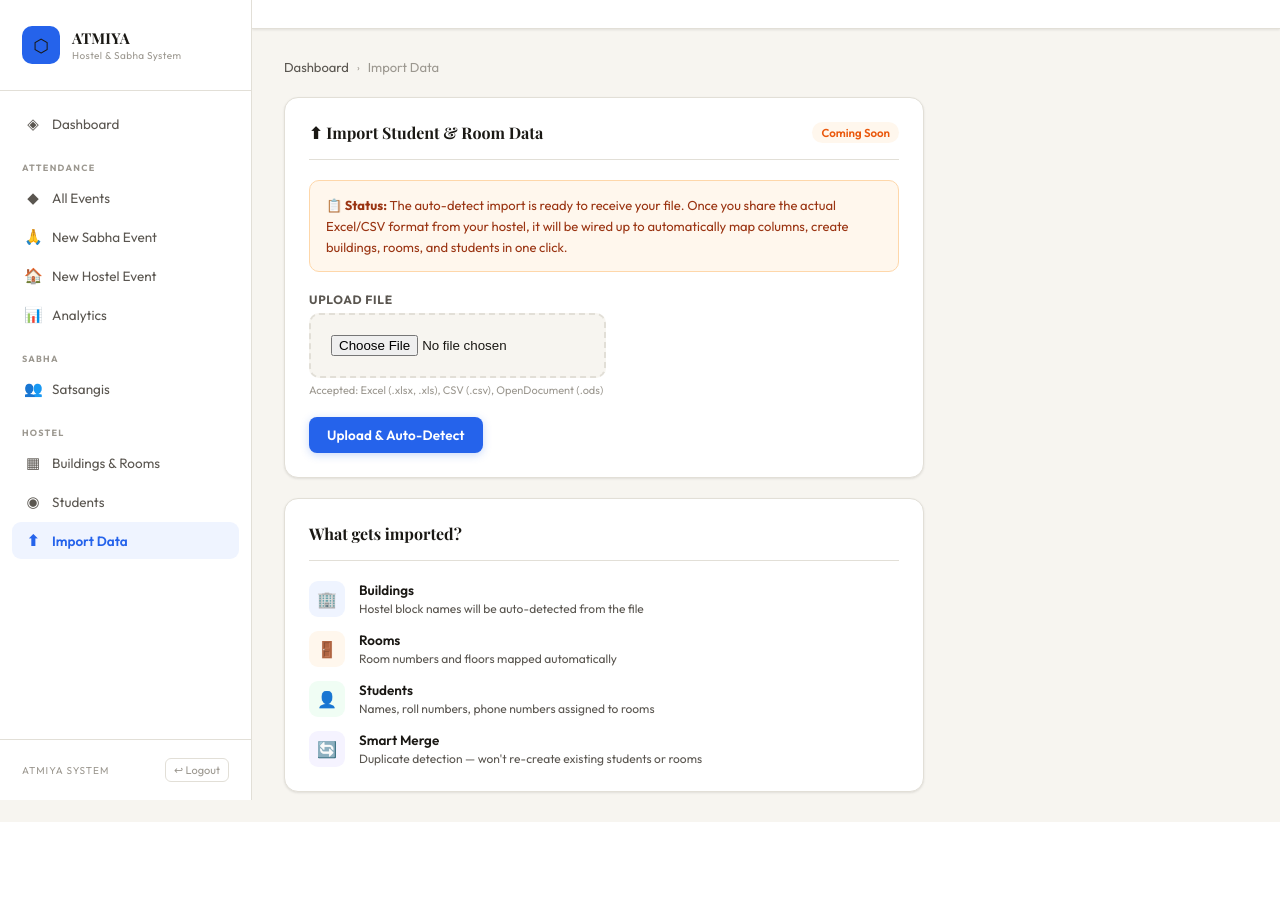
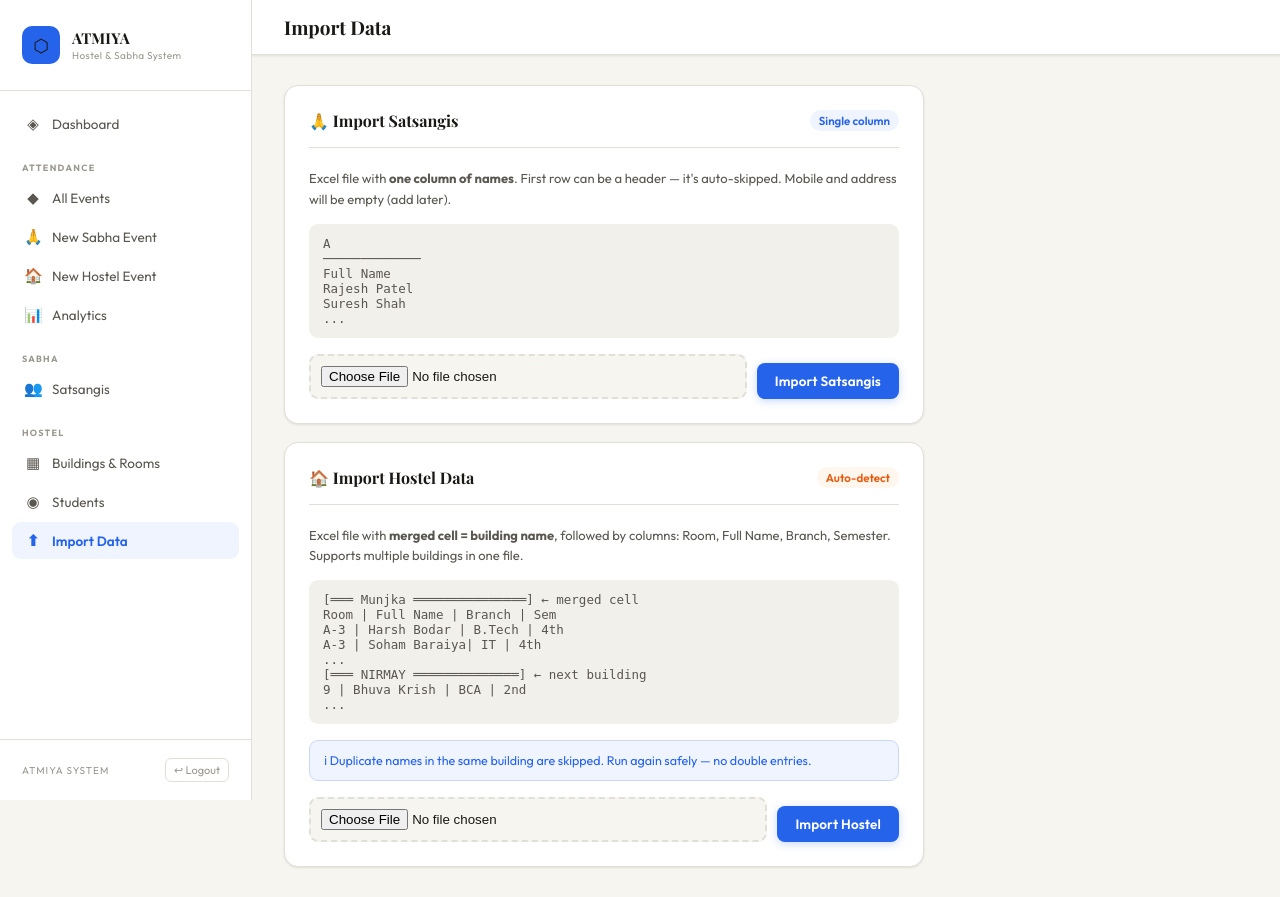
Before and after one commit to anandtrambadiya/atmiya-hostel, a Flask app: page /import in a window 1280 px wide. Before the commit the page ends 822 px from the top, so only its background shows below. Run offline with Flask 3, Linux system fonts and the light colour scheme; a user stored in the database is signed in; some libraries are stand-ins or nearby versions.

Commit message:
import data try

```diff
--- a/app.py
+++ b/app.py
@@ -877,11 +877,121 @@ def api_quick_add_satsangi():
 def import_data():
     result = None
     if request.method == 'POST':
+        import_type = request.form.get('import_type', 'hostel')
         f = request.files.get('datafile')
-        if f:
-            result = {'status': 'pending', 'filename': f.filename,
-                      'message': 'File received. Auto-detection coming soon.'}
+        if f and f.filename:
+            try:
+                import openpyxl, io, tempfile, os as _os
+                data = f.read()
+                with tempfile.NamedTemporaryFile(delete=False, suffix='.xlsx') as tmp:
+                    tmp.write(data); tmp_path = tmp.name
+                if import_type == 'satsangi':
+                    result = _import_satsangis(tmp_path)
+                else:
+                    result = _import_hostel(tmp_path)
+                _os.unlink(tmp_path)
+            except Exception as e:
+                result = {'status': 'error', 'message': str(e), 'inserted': 0, 'skipped': 0}
+        else:
+            result = {'status': 'error', 'message': 'No file selected.', 'inserted': 0, 'skipped': 0}
     return render_template('import_data.html', result=result)
+
+def _import_satsangis(filepath):
+    """Import satsangis from single-column Excel (column A = name)."""
+    import openpyxl
+    wb = openpyxl.load_workbook(filepath, data_only=True)
+    ws = wb.active
+    inserted = skipped = 0
+    conn = get_db(); c = conn.cursor()
+    for row in ws.iter_rows(min_row=1):
+        val = row[0].value
+        if not val: continue
+        name = str(val).strip()
+        if not name or name.lower() in ('name','full name','satsangi','sr','sr.'): continue
+        # Skip if already exists
+        c.execute("SELECT id FROM satsangis WHERE name ILIKE %s", (name,))
+        if c.fetchone():
+            skipped += 1; continue
+        c.execute("INSERT INTO satsangis (name) VALUES (%s)", (name,))
+        inserted += 1
+    conn.commit(); conn.close()
+    return {'status': 'success', 'inserted': inserted, 'skipped': skipped,
+            'message': f'Satsangi import complete.'}
+
+def _import_hostel(filepath):
+    """Import hostel data from Excel with merged-cell building names."""
+    import openpyxl
+    wb = openpyxl.load_workbook(filepath, data_only=True)
+    ws = wb.active
+    # Find merged rows = building names
+    merged_rows = {}
+    for mc in ws.merged_cells.ranges:
+        cell = ws.cell(mc.min_row, mc.min_col)
+        if cell.value:
+            merged_rows[mc.min_row] = str(cell.value).strip()
+    # Parse rows
+    current_building = None
+    skip_next = False
+    students = []
+    for row_num in range(1, ws.max_row + 1):
+        if row_num in merged_rows:
+            current_building = merged_rows[row_num]
+            skip_next = True; continue
+        if skip_next:
+            skip_next = False; continue
+        row = ws[row_num]
+        vals = [c.value for c in row]
+        if len(vals) < 2: continue
+        room, name = vals[0], vals[1]
+        if not name or not isinstance(name, str) or not name.strip(): continue
+        name = name.strip()
+        if name.lower() in ('full name','name','total',''): continue
+        if not room: continue
+        room_str = str(room).strip()
+        if room_str.endswith('.0'): room_str = room_str[:-2]
+        if not current_building: continue
+        students.append({'building': current_building, 'room': room_str, 'name': name})
+    if not students:
+        return {'status': 'error', 'message': 'No student data found in file.', 'inserted': 0, 'skipped': 0}
+    # Insert into DB
+    conn = get_db(); c = conn.cursor()
+    building_ids = {}; room_ids = {}
+    inserted = skipped = 0
+    for s in students:
+        bname = s['building']
+        rname = s['room']
+        # Get or create building
+        if bname not in building_ids:
+            c.execute("SELECT id FROM buildings WHERE name ILIKE %s", (bname,))
+            row = c.fetchone()
+            if row:
+                building_ids[bname] = row[0]
+            else:
+                c.execute("INSERT INTO buildings (name) VALUES (%s) RETURNING id", (bname,))
+                building_ids[bname] = c.fetchone()[0]
+        bid = building_ids[bname]
+        # Get or create room
+        room_key = f"{bid}:{rname}"
+        if room_key not in room_ids:
+            c.execute("SELECT id FROM rooms WHERE building_id=%s AND room_number=%s", (bid, rname))
+            row = c.fetchone()
+            if row:
+                room_ids[room_key] = row[0]
+            else:
+                c.execute("INSERT INTO rooms (building_id, room_number, capacity, floor) VALUES (%s,%s,%s,%s) RETURNING id",
+                          (bid, rname, 10, 1))
+                room_ids[room_key] = c.fetchone()[0]
+        rid = room_ids[room_key]
+        # Insert student if not duplicate name in same building
+        c.execute("""SELECT s.id FROM students s JOIN rooms r ON s.room_id=r.id
+                     WHERE r.building_id=%s AND s.name ILIKE %s""", (bid, s['name']))
+        if c.fetchone():
+            skipped += 1; continue
+        c.execute("INSERT INTO students (name, room_id) VALUES (%s,%s)", (s['name'], rid))
+        inserted += 1
+    conn.commit(); conn.close()
+    return {'status': 'success', 'inserted': inserted, 'skipped': skipped,
+            'message': f'Hostel import complete. {len(set(s["building"] for s in students))} buildings processed.'}
 
 # ── STARTUP ───────────────────────────────────────────────
 init_db()
--- a/requirements.txt
+++ b/requirements.txt
@@ -1,3 +1,4 @@
 flask>=3.0.0
 gunicorn>=21.2.0
 psycopg2-binary>=2.9.9
+openpyxl>=3.1.0
--- a/templates/import_data.html
+++ b/templates/import_data.html
@@ -1,178 +1,87 @@
-{% extends 'base.html' %} {% block title %}Import Data{% endblock %} {% block
-page_title %}Import Data{% endblock %} {% block content %}
-<div class="breadcrumb">
-  <a href="{{ url_for('dashboard') }}">Dashboard</a>
-  <span class="breadcrumb-sep">›</span>
-  <span>Import Data</span>
-</div>
+{% extends 'base.html' %}
+{% block title %}Import Data{% endblock %}
+{% block page_title_admin %}Import Data{% endblock %}
 
-<div style="max-width: 640px">
-  <div class="card" style="margin-bottom: 20px">
-    <div class="card-header">
-      <div class="card-title">⬆ Import Student & Room Data</div>
-      <span class="badge badge-orange">Coming Soon</span>
-    </div>
-
-    <div
-      style="
-        background: var(--orange-light);
-        border: 1.5px solid #fed7aa;
-        border-radius: 10px;
-        padding: 14px 16px;
-        margin-bottom: 20px;
-        font-size: 13px;
-        color: #9a3412;
-        line-height: 1.6;
-      "
-    >
-      <strong>📋 Status:</strong> The auto-detect import is ready to receive
-      your file. Once you share the actual Excel/CSV format from your hostel, it
-      will be wired up to automatically map columns, create buildings, rooms,
-      and students in one click.
-    </div>
-
-    <form method="POST" enctype="multipart/form-data">
-      <div class="form-group">
-        <label>Upload File</label>
-        <input
-          type="file"
-          name="datafile"
-          accept=".xlsx,.xls,.csv,.ods"
-          style="
-            background: var(--bg);
-            border: 2px dashed var(--border);
-            padding: 20px;
-            border-radius: 10px;
-            cursor: pointer;
-            text-align: center;
-          "
-        />
-        <div class="field-hint">
-          Accepted: Excel (.xlsx, .xls), CSV (.csv), OpenDocument (.ods)
-        </div>
-      </div>
-      <button type="submit" class="btn btn-primary">
-        Upload & Auto-Detect
-      </button>
-    </form>
+{% block content %}
+<div style="max-width:640px;">
 
 {% if result %}
-    <div
-      style="
-        margin-top: 20px;
-        background: var(--green-light);
-        border: 1.5px solid #bbf7d0;
-        border-radius: 10px;
-        padding: 14px 16px;
-      "
-    >
-      <div style="font-weight: 700; color: var(--green); margin-bottom: 4px">
-        ✓ File Received: {{ result.filename }}
+<div style="background:{% if result.status=='success' %}var(--green-light);border-color:#bbf7d0;{% else %}var(--red-light);border-color:#fecaca;{% endif %};border:1.5px solid;border-radius:var(--radius);padding:18px 22px;margin-bottom:22px;">
+    <div style="font-weight:700;font-size:15px;color:{% if result.status=='success' %}var(--green){% else %}var(--red){% endif %};margin-bottom:6px;">
+        {% if result.status=='success' %}✓ Import Successful{% else %}✗ Import Failed{% endif %}
     </div>
-      <div style="font-size: 13px; color: #166534">{{ result.message }}</div>
+    <div style="font-size:13px;margin-bottom:{% if result.status=='success' %}10px{% else %}0{% endif %};">{{ result.message }}</div>
+    {% if result.status=='success' %}
+    <div style="display:flex;gap:16px;font-size:13px;">
+        <span style="color:var(--green);font-weight:600;">✓ {{ result.inserted }} inserted</span>
+        <span style="color:var(--text2);">⟳ {{ result.skipped }} skipped (duplicates)</span>
     </div>
     {% endif %}
 </div>
+{% endif %}
 
-  <!-- What will be imported -->
+<!-- Satsangi Import -->
+<div class="card" style="margin-bottom:18px;">
+    <div class="card-header">
+        <div class="card-title">🙏 Import Satsangis</div>
+        <span class="badge badge-blue">Single column</span>
+    </div>
+    <p style="font-size:13px;color:var(--text2);margin-bottom:14px;line-height:1.6;">
+        Excel file with <strong>one column of names</strong>. First row can be a header — it's auto-skipped. Mobile and address will be empty (add later).
+    </p>
+    <div style="background:var(--bg3);border-radius:9px;padding:12px 14px;font-size:12.5px;color:var(--text2);margin-bottom:16px;font-family:monospace;">
+        A<br>
+        ─────────────<br>
+        Full Name<br>
+        Rajesh Patel<br>
+        Suresh Shah<br>
+        ...
+    </div>
+    <form method="POST" enctype="multipart/form-data">
+        <input type="hidden" name="import_type" value="satsangi">
+        <div style="display:flex;gap:10px;align-items:flex-end;flex-wrap:wrap;">
+            <div style="flex:1;">
+                <input type="file" name="datafile" accept=".xlsx,.xls" required
+                       style="width:100%;padding:10px;border:2px dashed var(--border);border-radius:9px;background:var(--bg);cursor:pointer;">
+            </div>
+            <button type="submit" class="btn btn-primary">Import Satsangis</button>
+        </div>
+    </form>
+</div>
+
+<!-- Hostel Import -->
 <div class="card">
     <div class="card-header">
-      <div class="card-title">What gets imported?</div>
+        <div class="card-title">🏠 Import Hostel Data</div>
+        <span class="badge badge-orange">Auto-detect</span>
     </div>
-    <div style="display: flex; flex-direction: column; gap: 14px">
-      <div style="display: flex; gap: 14px; align-items: flex-start">
-        <div
-          style="
-            width: 36px;
-            height: 36px;
-            background: var(--accent-light);
-            border-radius: 9px;
-            display: flex;
-            align-items: center;
-            justify-content: center;
-            font-size: 16px;
-            flex-shrink: 0;
-          "
-        >
-          🏢
+    <p style="font-size:13px;color:var(--text2);margin-bottom:14px;line-height:1.6;">
+        Excel file with <strong>merged cell = building name</strong>, followed by columns: Room, Full Name, Branch, Semester. Supports multiple buildings in one file.
+    </p>
+    <div style="background:var(--bg3);border-radius:9px;padding:12px 14px;font-size:12.5px;color:var(--text2);margin-bottom:16px;font-family:monospace;">
+        [═══ Munjka ═══════════════]  ← merged cell<br>
+        Room  | Full Name    | Branch | Sem<br>
+        A-3   | Harsh Bodar  | B.Tech | 4th<br>
+        A-3   | Soham Baraiya| IT     | 4th<br>
+        ...<br>
+        [═══ NIRMAY ══════════════]  ← next building<br>
+        9     | Bhuva Krish  | BCA    | 2nd<br>
+        ...
     </div>
-        <div>
-          <div style="font-weight: 600; font-size: 13.5px">Buildings</div>
-          <div style="font-size: 12px; color: var(--text2); margin-top: 2px">
-            Hostel block names will be auto-detected from the file
+    <div style="background:var(--accent-light);border:1px solid #c7d7fe;border-radius:9px;padding:11px 14px;font-size:12.5px;color:var(--accent);margin-bottom:16px;">
+        ℹ Duplicate names in the same building are skipped. Run again safely — no double entries.
     </div>
+    <form method="POST" enctype="multipart/form-data">
+        <input type="hidden" name="import_type" value="hostel">
+        <div style="display:flex;gap:10px;align-items:flex-end;flex-wrap:wrap;">
+            <div style="flex:1;">
+                <input type="file" name="datafile" accept=".xlsx,.xls" required
+                       style="width:100%;padding:10px;border:2px dashed var(--border);border-radius:9px;background:var(--bg);cursor:pointer;">
             </div>
+            <button type="submit" class="btn btn-primary">Import Hostel</button>
         </div>
-      <div style="display: flex; gap: 14px; align-items: flex-start">
-        <div
-          style="
-            width: 36px;
-            height: 36px;
-            background: var(--orange-light);
-            border-radius: 9px;
-            display: flex;
-            align-items: center;
-            justify-content: center;
-            font-size: 16px;
-            flex-shrink: 0;
-          "
-        >
-          🚪
+    </form>
 </div>
-        <div>
-          <div style="font-weight: 600; font-size: 13.5px">Rooms</div>
-          <div style="font-size: 12px; color: var(--text2); margin-top: 2px">
-            Room numbers and floors mapped automatically
-          </div>
-        </div>
-      </div>
-      <div style="display: flex; gap: 14px; align-items: flex-start">
-        <div
-          style="
-            width: 36px;
-            height: 36px;
-            background: var(--green-light);
-            border-radius: 9px;
-            display: flex;
-            align-items: center;
-            justify-content: center;
-            font-size: 16px;
-            flex-shrink: 0;
-          "
-        >
-          👤
-        </div>
-        <div>
-          <div style="font-weight: 600; font-size: 13.5px">Students</div>
-          <div style="font-size: 12px; color: var(--text2); margin-top: 2px">
-            Names, roll numbers, phone numbers assigned to rooms
-          </div>
-        </div>
-      </div>
-      <div style="display: flex; gap: 14px; align-items: flex-start">
-        <div
-          style="
-            width: 36px;
-            height: 36px;
-            background: var(--purple-light);
-            border-radius: 9px;
-            display: flex;
-            align-items: center;
-            justify-content: center;
-            font-size: 16px;
-            flex-shrink: 0;
-          "
-        >
-          🔄
-        </div>
-        <div>
-          <div style="font-weight: 600; font-size: 13.5px">Smart Merge</div>
-          <div style="font-size: 12px; color: var(--text2); margin-top: 2px">
-            Duplicate detection — won't re-create existing students or rooms
-          </div>
-        </div>
-      </div>
-    </div>
-  </div>
+
 </div>
 {% endblock %}
```
Lines whose indentation alone changed are shown as unchanged.
